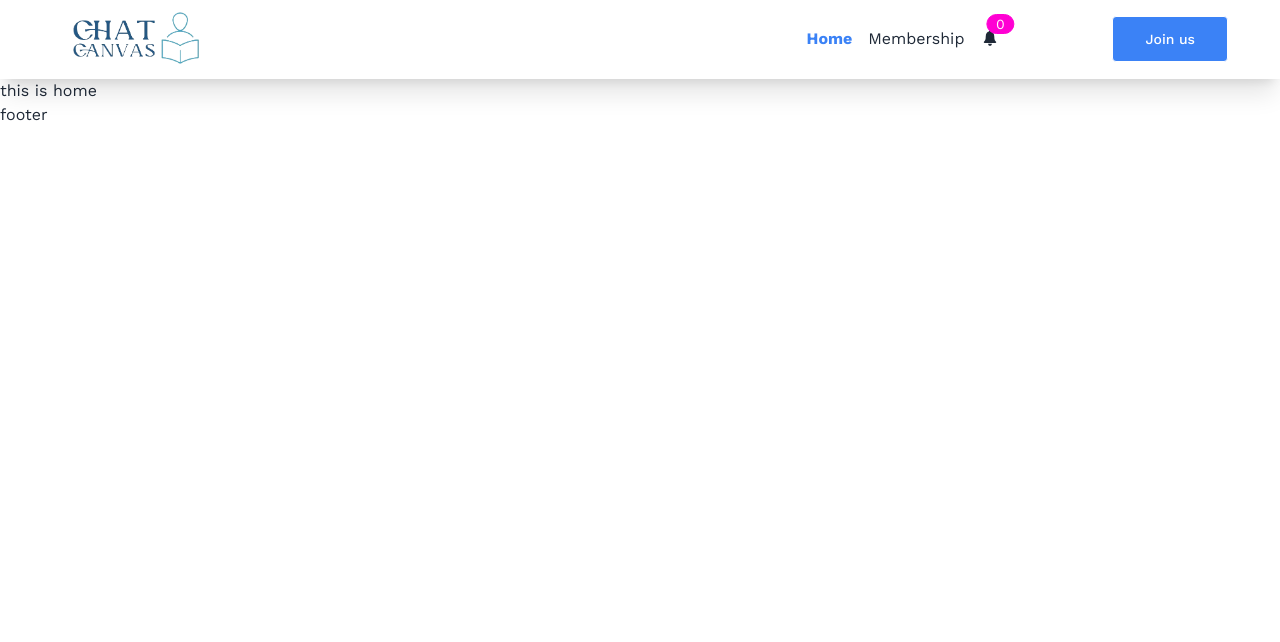
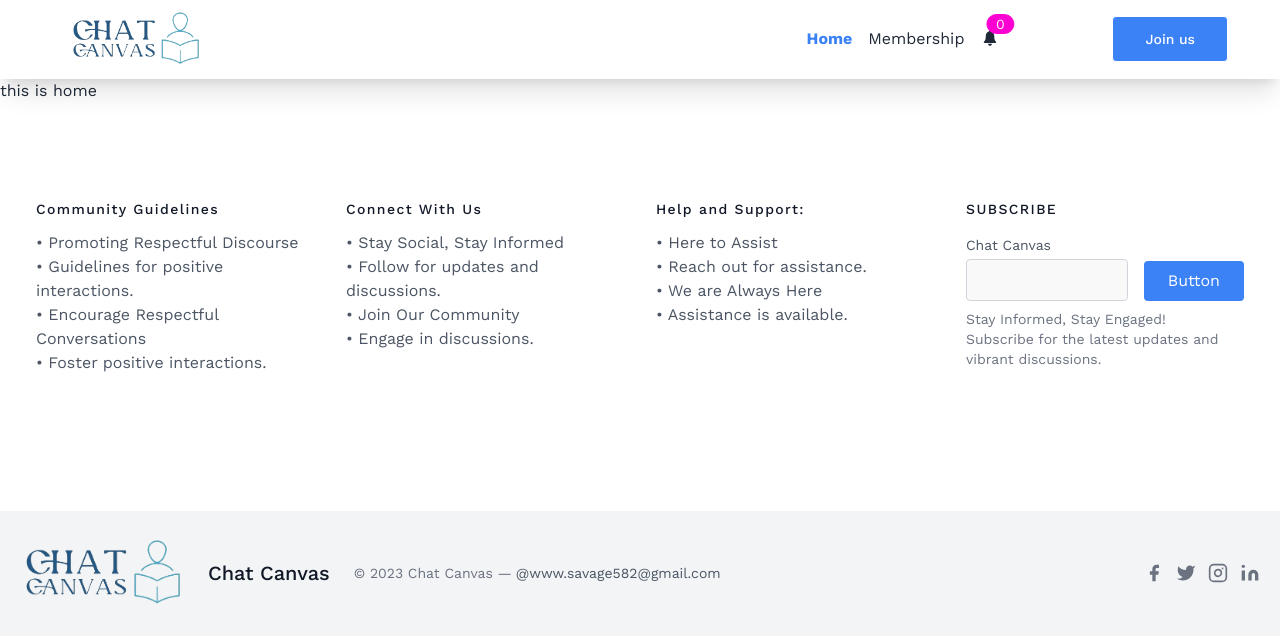
Before and after one commit to ashraful2430/chat-canvas, a React (Vite) app: page / in a window 1280 px wide. Shown: the top 642 px of the page. Built offline with nearby package versions, Linux system fonts and the light colour scheme; no server answers.

Commit message:
added footer

```diff
--- a/src/Components/Footer/Footer.jsx
+++ b/src/Components/Footer/Footer.jsx
@@ -1,5 +1,202 @@
+import logo from "../../assets/logo.png";
+
 const Footer = () => {
-  return <div>footer</div>;
+  return (
+    <>
+      <footer className="text-gray-600 body-font">
+        <div className="container px-5 py-24 mx-auto">
+          <div className="flex flex-wrap md:text-left text-center order-first">
+            <div className="lg:w-1/4 md:w-1/2 w-full px-4">
+              <h2 className="title-font font-medium text-gray-900 tracking-widest text-sm mb-3">
+                Community Guidelines
+              </h2>
+              <nav className="list-none mb-10">
+                <li>
+                  <a className="text-gray-600 hover:text-gray-800">
+                    • Promoting Respectful Discourse
+                  </a>
+                </li>
+                <li>
+                  <a className="text-gray-600 hover:text-gray-800">
+                    • Guidelines for positive interactions.
+                  </a>
+                </li>
+                <li>
+                  <a className="text-gray-600 hover:text-gray-800">
+                    • Encourage Respectful Conversations
+                  </a>
+                </li>
+                <li>
+                  <a className="text-gray-600 hover:text-gray-800">
+                    • Foster positive interactions.
+                  </a>
+                </li>
+              </nav>
+            </div>
+            <div className="lg:w-1/4 md:w-1/2 w-full px-4">
+              <h2 className="title-font font-medium text-gray-900 tracking-widest text-sm mb-3">
+                Connect With Us
+              </h2>
+              <nav className="list-none mb-10">
+                <li>
+                  <a className="text-gray-600 hover:text-gray-800">
+                    • Stay Social, Stay Informed
+                  </a>
+                </li>
+                <li>
+                  <a className="text-gray-600 hover:text-gray-800">
+                    • Follow for updates and discussions.
+                  </a>
+                </li>
+                <li>
+                  <a className="text-gray-600 hover:text-gray-800">
+                    • Join Our Community
+                  </a>
+                </li>
+                <li>
+                  <a className="text-gray-600 hover:text-gray-800">
+                    • Engage in discussions.
+                  </a>
+                </li>
+              </nav>
+            </div>
+            <div className="lg:w-1/4 md:w-1/2 w-full px-4">
+              <h2 className="title-font font-medium text-gray-900 tracking-widest text-sm mb-3">
+                Help and Support:
+              </h2>
+              <nav className="list-none mb-10">
+                <li>
+                  <a className="text-gray-600 hover:text-gray-800">
+                    • Here to Assist
+                  </a>
+                </li>
+                <li>
+                  <a className="text-gray-600 hover:text-gray-800">
+                    • Reach out for assistance.
+                  </a>
+                </li>
+                <li>
+                  <a className="text-gray-600 hover:text-gray-800">
+                    • We are Always Here
+                  </a>
+                </li>
+                <li>
+                  <a className="text-gray-600 hover:text-gray-800">
+                    • Assistance is available.
+                  </a>
+                </li>
+              </nav>
+            </div>
+            <div className="lg:w-1/4 md:w-1/2 w-full px-4">
+              <h2 className="title-font font-medium text-gray-900 tracking-widest text-sm mb-3">
+                SUBSCRIBE
+              </h2>
+              <div className="flex xl:flex-nowrap md:flex-nowrap lg:flex-wrap flex-wrap justify-center items-end md:justify-start">
+                <div className="relative w-40 sm:w-auto xl:mr-4 lg:mr-0 sm:mr-4 mr-2">
+                  <label
+                    htmlFor="footer-field"
+                    className="leading-7 text-sm text-gray-600"
+                  >
+                    Chat Canvas
+                  </label>
+                  <input
+                    type="text"
+                    id="footer-field"
+                    name="footer-field"
+                    className="w-full bg-gray-100 bg-opacity-50 rounded border border-gray-300 focus:bg-transparent focus:ring-2 focus:ring-blue-200 focus:border-blue-500 text-base outline-none text-gray-700 py-1 px-3 leading-8 transition-colors duration-200 ease-in-out"
+                  />
+                </div>
+                <button className="lg:mt-2 xl:mt-0 flex-shrink-0 inline-flex text-white bg-blue-500 border-0 py-2 px-6 focus:outline-none hover:bg-blue-600 rounded">
+                  Button
+                </button>
+              </div>
+              <p className="text-gray-500 text-sm mt-2 md:text-left text-center">
+                Stay Informed, Stay Engaged!
+                <br className="lg:block hidden" />
+                Subscribe for the latest updates and vibrant discussions.
+              </p>
+            </div>
+          </div>
+        </div>
+        <div className="bg-gray-100">
+          <div className="container px-5 py-6 mx-auto flex items-center sm:flex-row flex-col">
+            <div className="flex title-font font-medium items-center md:justify-start justify-center text-gray-900">
+              <img className="w-44" src={logo} alt="" />
+              <span className="ml-3 text-xl">Chat Canvas</span>
+            </div>
+            <p className="text-sm text-gray-500 sm:ml-6 sm:mt-0 mt-4">
+              © 2023 Chat Canvas —
+              <a
+                href="https://twitter.com/knyttneve"
+                rel="noopener noreferrer"
+                className="text-gray-600 ml-1"
+                target="_blank"
+              >
+                @www.savage582@gmail.com
+              </a>
+            </p>
+            <span className="inline-flex sm:ml-auto sm:mt-0 mt-4 justify-center sm:justify-start">
+              <a className="text-gray-500">
+                <svg
+                  fill="currentColor"
+                  strokeLinecap="round"
+                  strokeLinejoin="round"
+                  strokeWidth="2"
+                  className="w-5 h-5"
+                  viewBox="0 0 24 24"
+                >
+                  <path d="M18 2h-3a5 5 0 00-5 5v3H7v4h3v8h4v-8h3l1-4h-4V7a1 1 0 011-1h3z"></path>
+                </svg>
+              </a>
+              <a className="ml-3 text-gray-500">
+                <svg
+                  fill="currentColor"
+                  strokeLinecap="round"
+                  strokeLinejoin="round"
+                  strokeWidth="2"
+                  className="w-5 h-5"
+                  viewBox="0 0 24 24"
+                >
+                  <path d="M23 3a10.9 10.9 0 01-3.14 1.53 4.48 4.48 0 00-7.86 3v1A10.66 10.66 0 013 4s-4 9 5 13a11.64 11.64 0 01-7 2c9 5 20 0 20-11.5a4.5 4.5 0 00-.08-.83A7.72 7.72 0 0023 3z"></path>
+                </svg>
+              </a>
+              <a className="ml-3 text-gray-500">
+                <svg
+                  fill="none"
+                  stroke="currentColor"
+                  strokeLinecap="round"
+                  strokeLinejoin="round"
+                  strokeWidth="2"
+                  className="w-5 h-5"
+                  viewBox="0 0 24 24"
+                >
+                  <rect width="20" height="20" x="2" y="2" rx="5" ry="5"></rect>
+                  <path d="M16 11.37A4 4 0 1112.63 8 4 4 0 0116 11.37zm1.5-4.87h.01"></path>
+                </svg>
+              </a>
+              <a className="ml-3 text-gray-500">
+                <svg
+                  fill="currentColor"
+                  stroke="currentColor"
+                  strokeLinecap="round"
+                  strokeLinejoin="round"
+                  strokeWidth="0"
+                  className="w-5 h-5"
+                  viewBox="0 0 24 24"
+                >
+                  <path
+                    stroke="none"
+                    d="M16 8a6 6 0 016 6v7h-4v-7a2 2 0 00-2-2 2 2 0 00-2 2v7h-4v-7a6 6 0 016-6zM2 9h4v12H2z"
+                  ></path>
+                  <circle cx="4" cy="4" r="2" stroke="none"></circle>
+                </svg>
+              </a>
+            </span>
+          </div>
+        </div>
+      </footer>
+    </>
+  );
 };
 
 export default Footer;
--- a/src/Components/MainLayout/MainLayout.jsx
+++ b/src/Components/MainLayout/MainLayout.jsx
@@ -11,7 +11,7 @@
       <div>
         <Outlet></Outlet>
       </div>
-      <div>
+      <div className="h-[calc(100vh-100px)]">
         <Footer></Footer>
       </div>
     </div>
```
